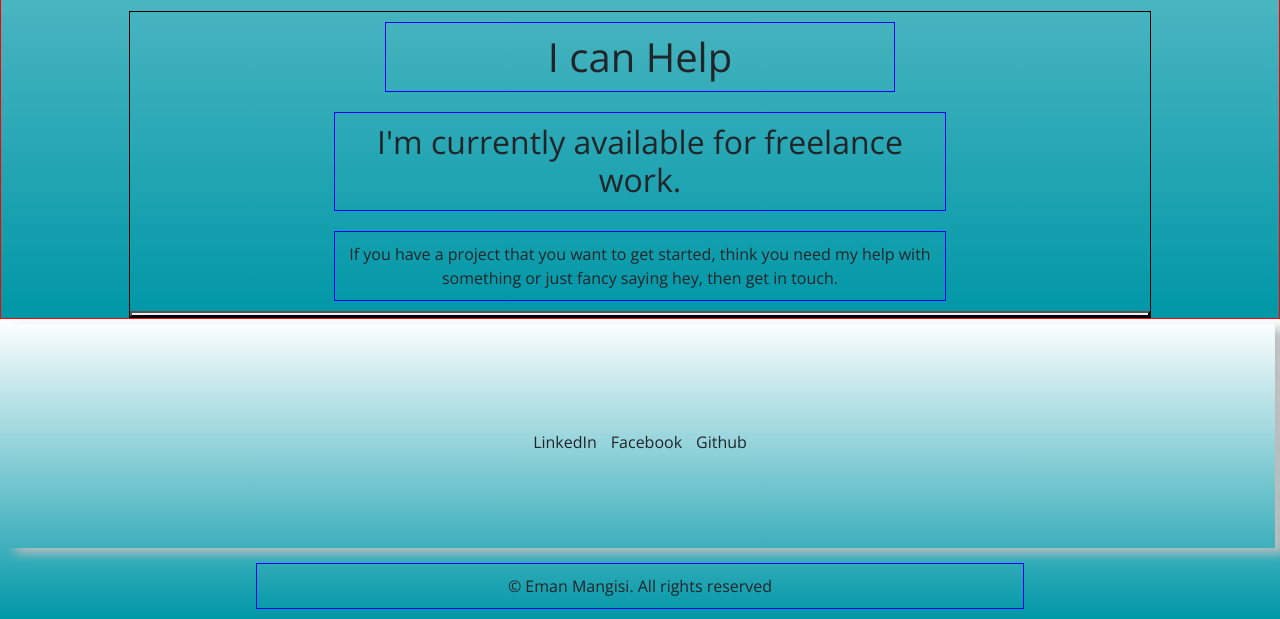
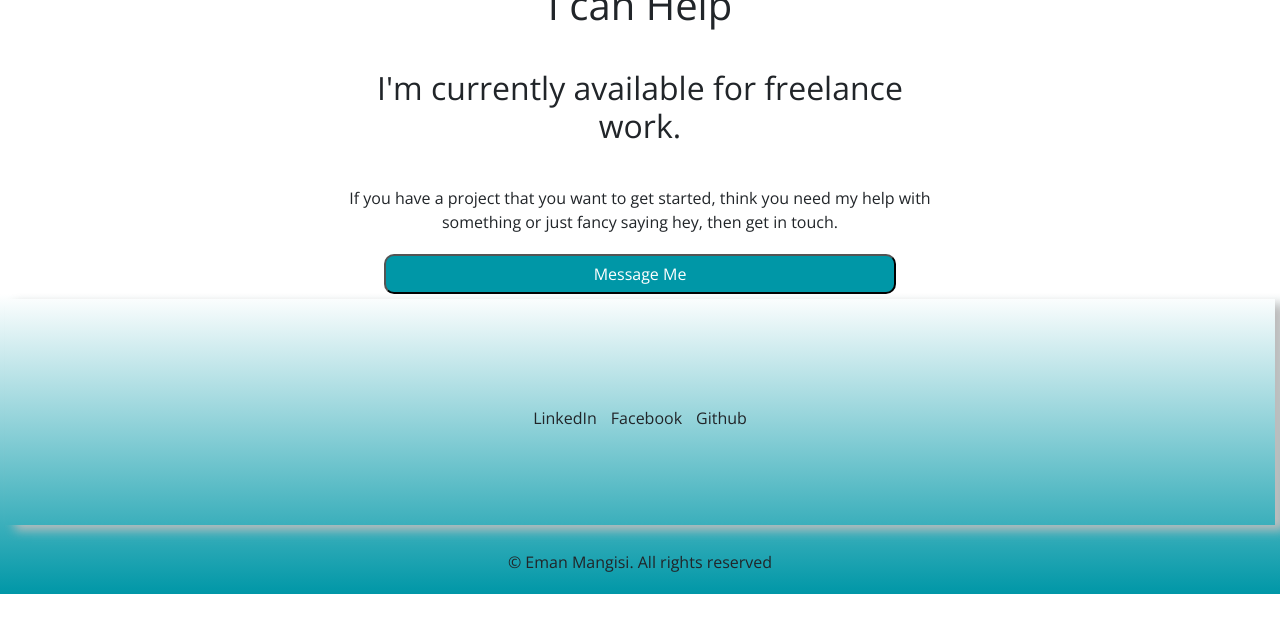
Before and after one commit to EemanQasim/Portfolio-Page-, a plain HTML site: page index.html in a window 1280 px wide. Shown: the part 1250-1869 px from the top of the page. After the commit the page ends 1844 px from the top, so only its background shows below. Drawn offline with nearby package versions, Linux system fonts and the light colour scheme.

Commit message:
animations

```diff
--- a/css/styles.css
+++ b/css/styles.css
@@ -63,11 +63,19 @@ li {
   width: 90%;
   height: auto;
   border: 1px solid white;
-  box-shadow: 5px 10px 10px #BDBDBD;
+  /* box-shadow: 5px 10px 10px #BDBDBD; */
   border-radius: 100%;
   margin: 0 auto;
   padding: 10px;
+  transition: all 3s ease-out;
 }
+
+.profilePic:hover{
+background-color:  #ffffff;
+box-shadow: 5px 10px 10px #0097a7;
+transform: rotate(10deg);
+}
+
 
 figure {
   width: 300px;
@@ -88,15 +96,15 @@ figcaption{
   width: 100%;
   display: flex;
   flex-direction: column;
-  background: linear-gradient(#ffffff, #0097a7);
+  /* background: linear-gradient(#ffffff, #0097a7); */
   margin: 0 auto;
-  border: 1px solid red;
+  /* border: 1px solid red; */
 }
 
 .skills, .skills2 , .contact {
   display: flex;
   flex-direction: column;
-  border: 1px solid black;
+  /* border: 1px solid black; */
   width: 80%;
   heigh:50%;
   margin: 0 auto;
@@ -105,23 +113,46 @@ figcaption{
 
 .skills h1, h2, p {
   text-align: center;
-  border: 1px solid blue;
+  /* border: 1px solid blue; */
   padding: 10px;
   width: 60%;
   margin: 10px auto;
 }
 
+
+h1:hover{
+  transform: scale(1.2);
+}
+
 h1 {
+  transition: all 2s ease-out;
   text-align: center;
-  border: 1px solid blue;
+  /* border: 1px solid blue; */
   padding: 10px;
   width: 50%;
   margin: 10px auto;
+  animation: 2s;
+  animation-name: slidein;
+  animation-timing-function: ease-in;
 }
+
+@keyframes slidein {
+  from{
+    margin-left: 100%;
+    width: 100%;
+  }
+
+  to{
+    margin-left: 0%;
+    width: 100%;
+  }
+}
+
+
 
 .htm, .cs {
   display: flex;
-  border: 1px solid orange;
+  /* border: 1px solid orange; */
   padding: 5px;
   width: 80%;
   margin: 5px auto;
@@ -134,12 +165,39 @@ h1 {
   width: 200px;
   height: 200px;
   border-radius: 100%;
+  /* box-shadow: 10px 5px 5px ; */
+  transition: all 2s ease-in;
+}
+
+.skillImg:hover{
   box-shadow: 10px 5px 5px ;
+  transform:rotateX(20deg);
 }
 
 .cs .skillImg{
   order:1;
   padding-right: 15px;
+
+}
+
+button{
+  background-color: #0097a7;
+  color:  #ffffff;
+  border-radius: 10px;
+  height: 40px;
+  width: 50%;
+  margin: 0 auto;
+  /* box-shadow: 5px 5px 5px #BDBDBD; */
+  transition: all 2s ease-in;
+
+
+}
+
+
+button:hover{
+ box-shadow: 5px 5px 5px #BDBDBD;
+ background-color: #757575;
+
 }
 
 /* -----------------------Footer---------------------------- */
--- a/index.html
+++ b/index.html
@@ -7,6 +7,7 @@
   <!-- Style Sheets -->
   <link rel="shortcut icon" href="favicon.ico">
   <link rel="stylesheet" href="https://stackpath.bootstrapcdn.com/bootstrap/4.1.3/css/bootstrap.min.css" integrity="sha384-MCw98/SFnGE8fJT3GXwEOngsV7Zt27NXFoaoApmYm81iuXoPkFOJwJ8ERdknLPMO" crossorigin="anonymous">
+<link rel="stylesheet" href="/css/animation.css">
   <link rel="stylesheet" href="css/styles.css">
   <link rel="stylesheet" href="https://use.fontawesome.com/releases/v5.6.3/css/all.css" integrity="sha384-UHRtZLI+pbxtHCWp1t77Bi1L4ZtiqrqD80Kn4Z8NTSRyMA2Fd33n5dQ8lWUE00s/" crossorigin="anonymous">
 
@@ -50,7 +51,7 @@
       <p>I'm a web designer / developer based in Toronto, Canada.
         I have a passion for web design and love to create for web and mobile devices.</p>
     </section>
-    <hr>
+
 
 
     <section class="skills2">
@@ -82,7 +83,7 @@
       <h2>I'm currently available for freelance work.</h2>
       <p>If you have a project that you want to get started, think you need my help with something or
         just fancy saying hey, then get in touch.</p>
-      <button></button>
+      <button>Message Me</button>
     </section>
   </article>
 
```
Also changed, not shown: css/animation.css (added), css/mediastyle.css (added).
